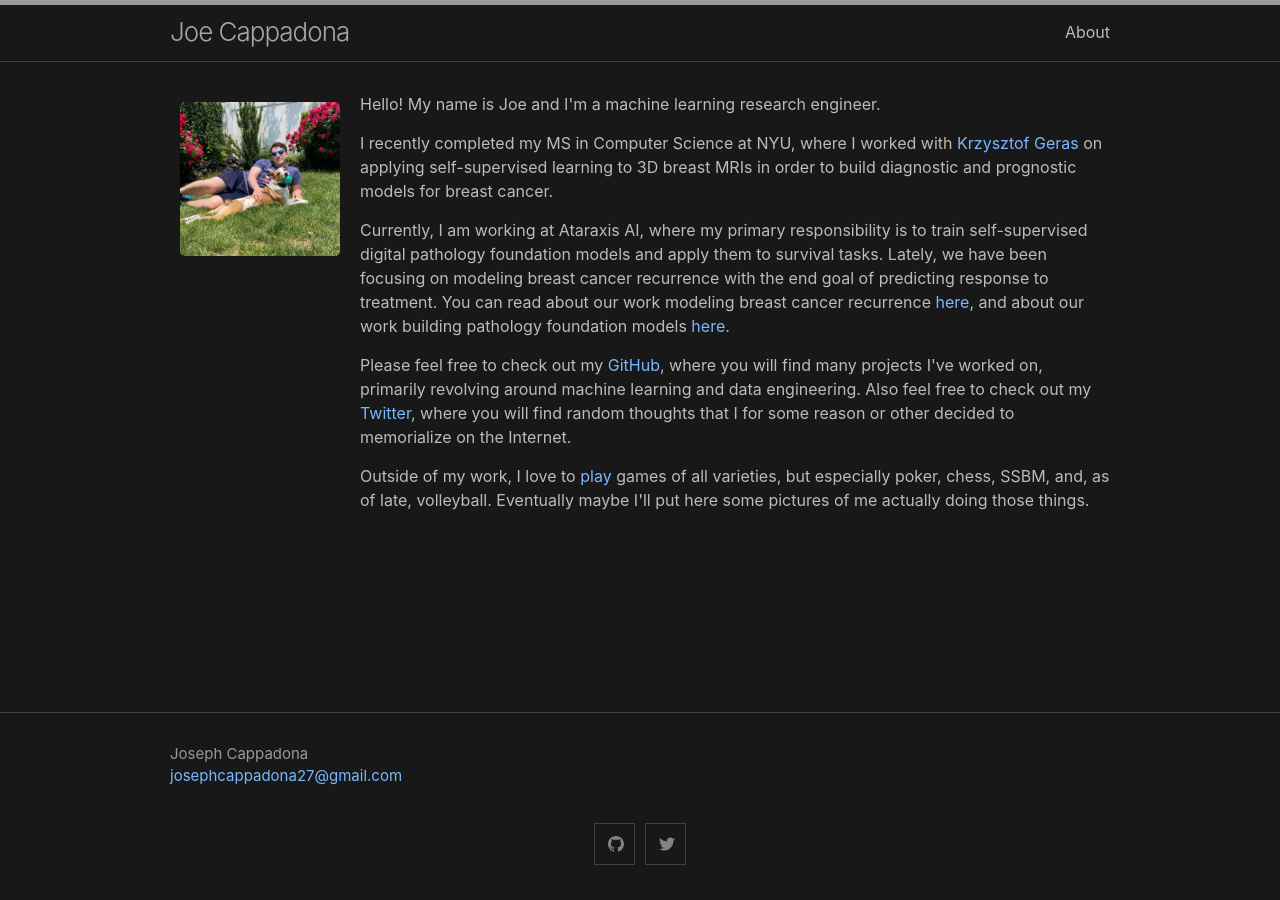
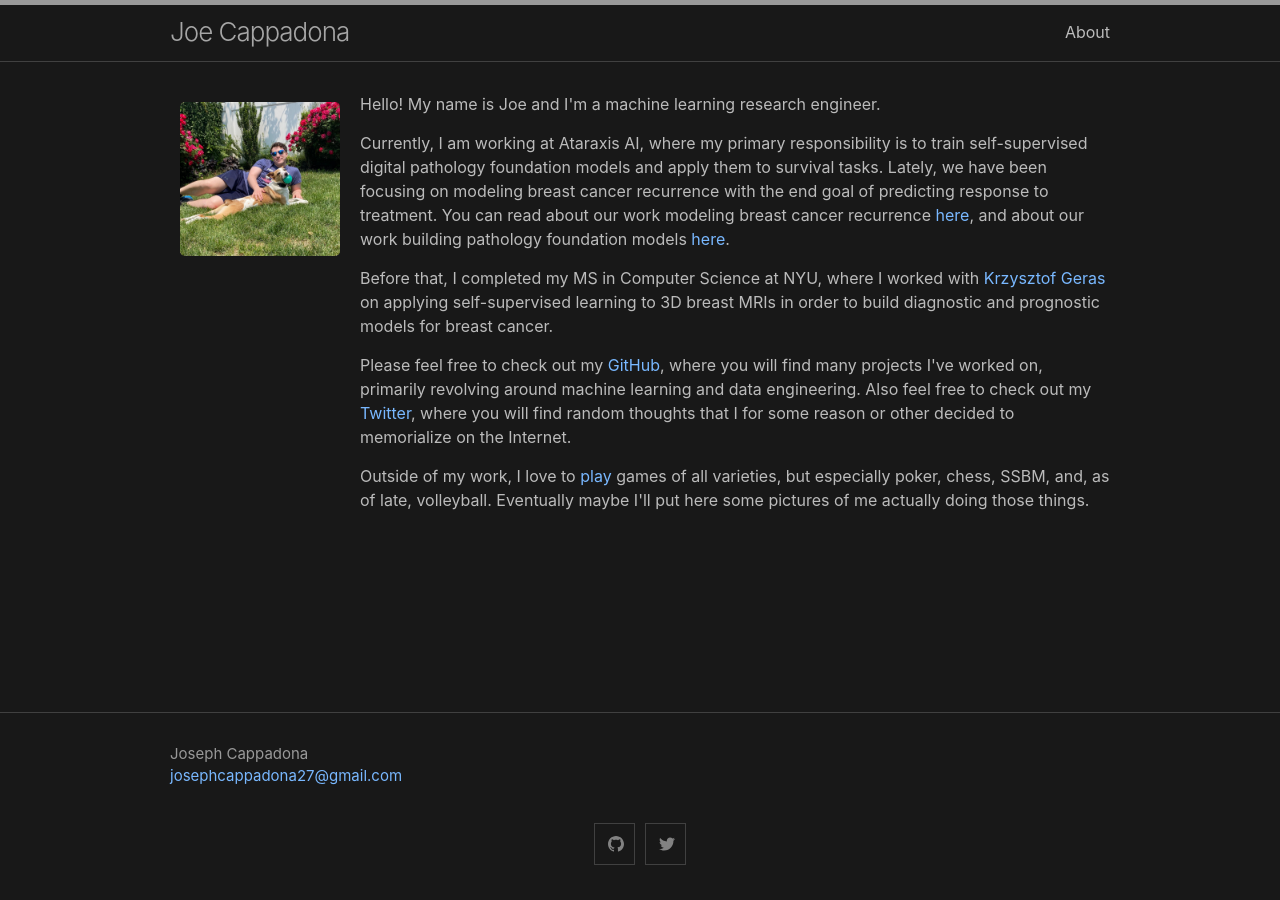
Before and after one commit to josephcappadona/josephcappadona.github.io, a Jekyll site: the page built from index.md, in a window 1280 px wide. Built offline with Jekyll 4.4.1, drawn with Linux system fonts in a browser that asks for light colours.

Commit message:
Update index.md

```diff
--- a/index.md
+++ b/index.md
@@ -9,8 +9,8 @@ layout: home
     </div>
     <div style="margin: auto 0 auto 10px;">
       <p>Hello! My name is Joe and I'm a machine learning research engineer. </p>
-      <p>I recently completed my MS in Computer Science at NYU, where I worked with <a href="https://cs.nyu.edu/~kgeras/">Krzysztof Geras</a> on applying self-supervised learning to 3D breast MRIs in order to build diagnostic and prognostic models for breast cancer.</p>
       <p>Currently, I am working at Ataraxis AI, where my primary responsibility is to train self-supervised digital pathology foundation models and apply them to survival tasks. Lately, we have been focusing on modeling breast cancer recurrence with the end goal of predicting response to treatment. You can read about our work modeling breast cancer recurrence <a href="https://arxiv.org/abs/2410.21256">here</a>, and about our work building pathology foundation models <a href="https://cdn.prod.website-files.com/66f22558f0bee9421463707b/6723001b306063d71f2b69c3_13_Squeezing_performance_from_%20(1).pdf">here</a>.</p>
+      <p>Before that, I completed my MS in Computer Science at NYU, where I worked with <a href="https://cs.nyu.edu/~kgeras/">Krzysztof Geras</a> on applying self-supervised learning to 3D breast MRIs in order to build diagnostic and prognostic models for breast cancer.</p>
       <p>Please feel free to check out my <a href="https://github.com/josephcappadona">GitHub</a>, where you will find many projects I've worked on, primarily revolving around machine learning and data engineering. Also feel free to check out my <a href="https://twitter.com/joecappadona">Twitter</a>, where you will find random thoughts that I for some reason or other decided to memorialize on the Internet.</p>
       <p>Outside of my work, I love to <a href="https://en.wikipedia.org/wiki/Play">play</a> games of all varieties, but especially poker, chess, SSBM, and, as of late, volleyball. Eventually maybe I'll put here some pictures of me actually doing those things.</p>
   </div>
```
